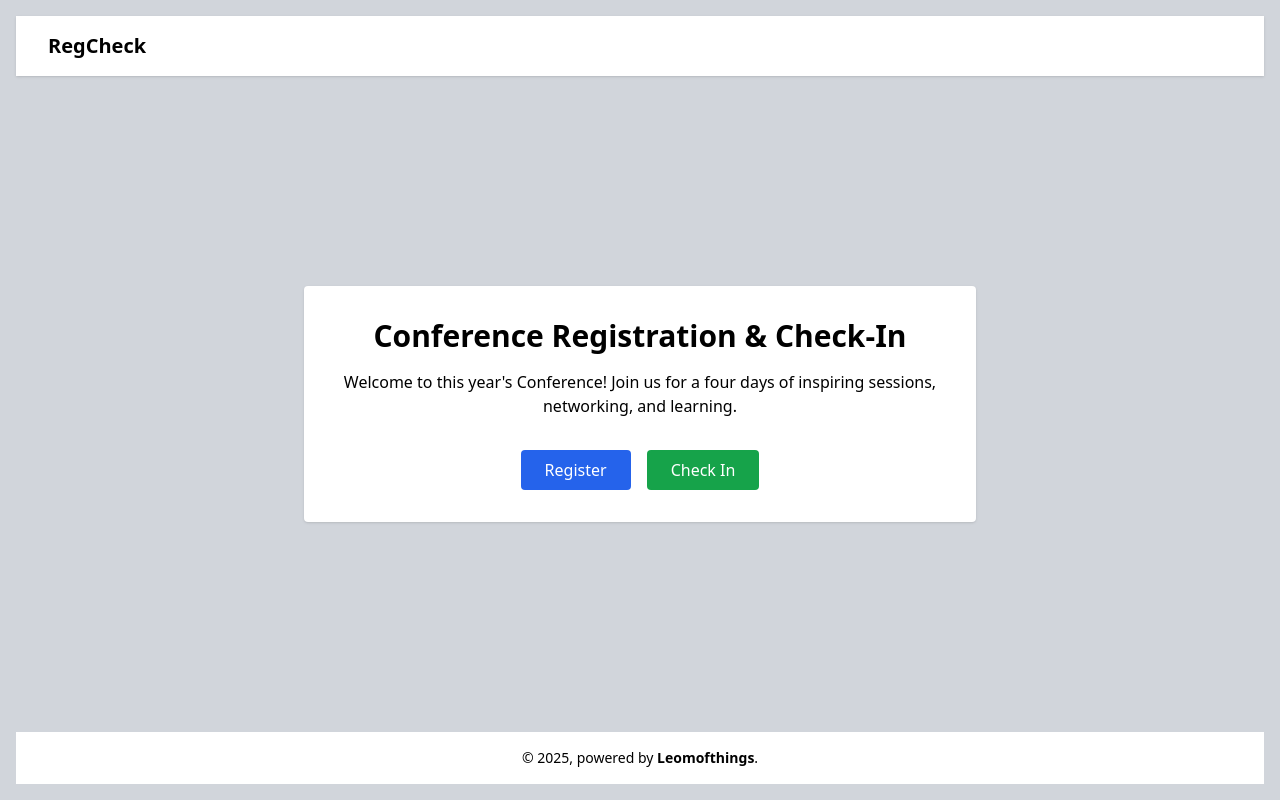
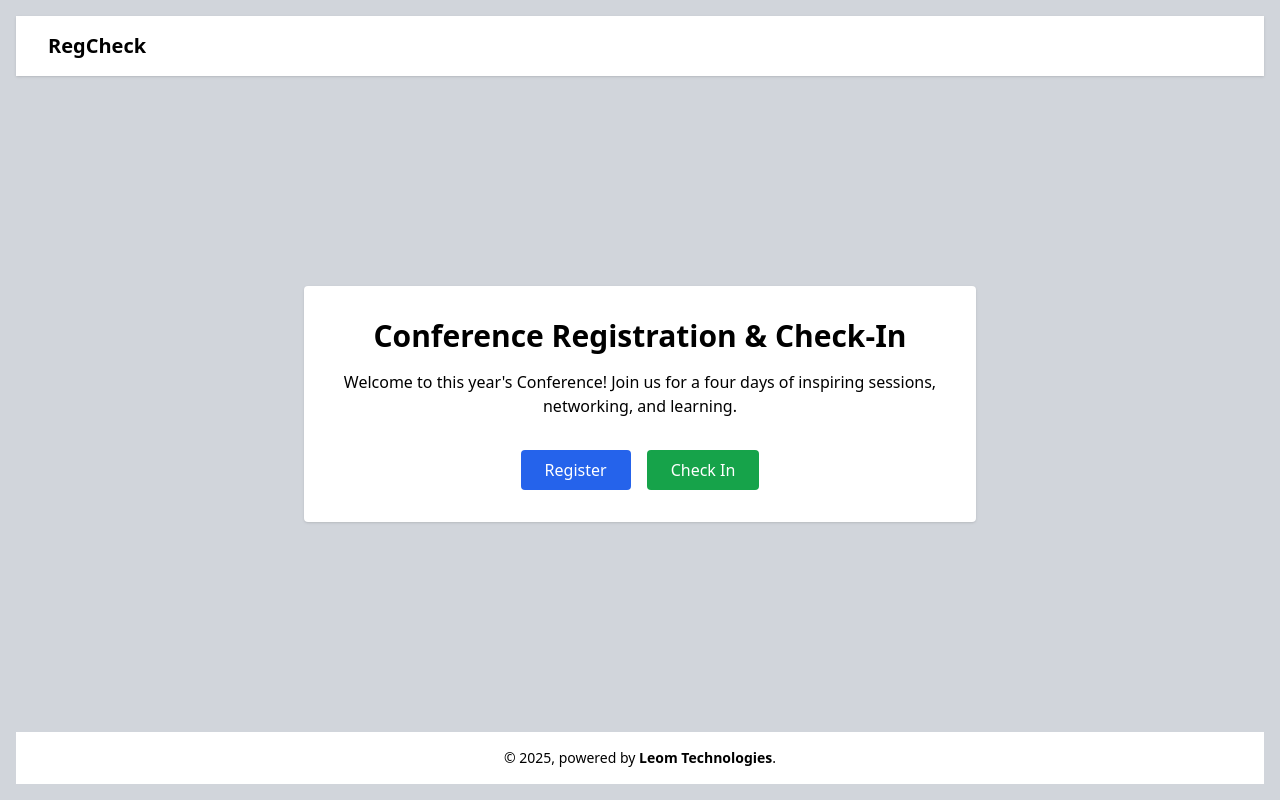
Before and after one commit to CodeLeom/event-management, a React (Vite) app: page / in a window 1280 px wide. Built offline with nearby package versions, Linux system fonts and the light colour scheme; no server answers.

Commit message:
Update footer link and company name

```diff
--- a/src/components/layout/Footer.jsx
+++ b/src/components/layout/Footer.jsx
@@ -6,12 +6,12 @@ function Footer() {
         <p className="text-sm">
           &copy; {year}, powered by{" "}
           <a
-            href="https://leomofthings.com"
+            href="https://leomtechnologies.com"
             target="_blank"
             rel="noopener noreferrer"
             className="font-bold hover:text-blue-300"
           >
-            Leomofthings
+            Leom Technologies
           </a>
           .
         </p>
```
